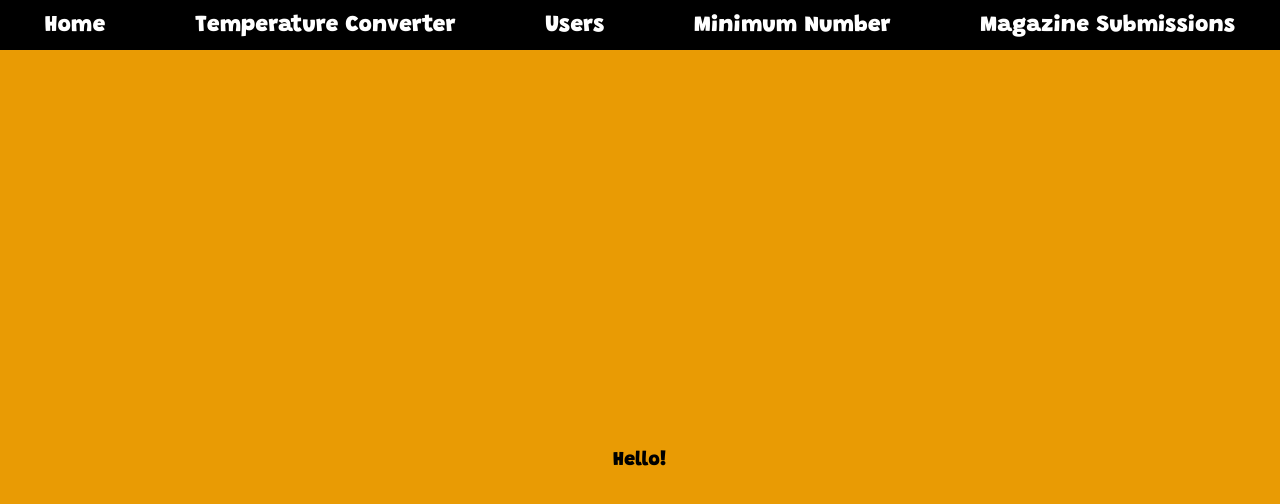
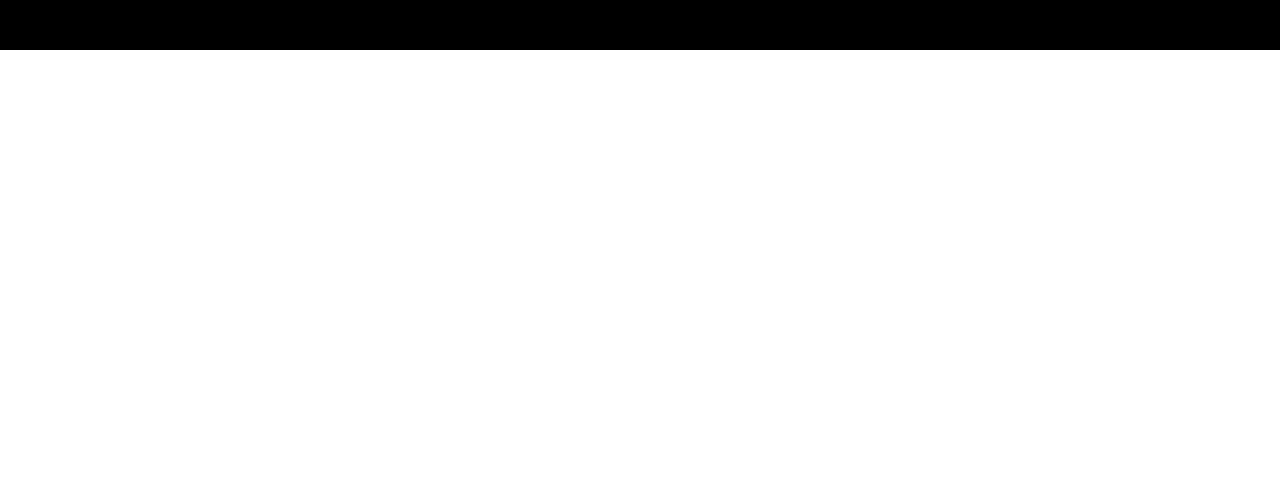
Before and after one commit to ValerieLoveland/frankenstein, a React (Create React App) app: page / in a window 1280 px wide. Shown: the top 504 px of the page. Built offline with nearby package versions, Linux system fonts and the light colour scheme.

Commit message:
Working on NavBar component

```diff
--- a/src/App.css
+++ b/src/App.css
@@ -1,4 +1,4 @@
-@import url("https://fonts.googleapis.com/css2?family=Grandstander:wght@900&display=swap");
+@import url("https://fonts.googleapis.com/css2?family=Source+Sans+Pro:wght@600&display=swap");
 
 main {
   min-height: 100vh;
@@ -42,5 +42,5 @@
 }
 
 body {
-  font-family: "Grandstander", cursive;
+  font-family: "Source Sans Pro", sans-serif;
 }
--- a/src/App.tsx
+++ b/src/App.tsx
@@ -1,5 +1,6 @@
 import React from "react";
 import { BrowserRouter as Router, Link, Route, Switch } from "react-router-dom";
+import { NavBar } from "./shared/NavBar";
 import "./App.css";
 import { MagazineSubmission } from "./MagazineSubmission/MagazineSubmission";
 import { MinimumNumber } from "./MinimumNumber/MinimumNumber";
@@ -8,10 +9,11 @@
 
 function App(this: any) {
   return (
-    <div className="App">
+    <NavBar>
+      <div>
         <Router>
-        <nav>
-          <ul className="nav-bar">
+          <div>
+            <ul>
               <li>
                 <Link to="/">Home</Link>
               </li>
@@ -29,7 +31,7 @@
               </li>
             </ul>
             <div style={{ height: "50px" }} />
-        </nav>
+          </div>
           <main>
             <Switch>
               <Route path="/temp-convert">
@@ -49,6 +51,7 @@
           </main>
         </Router>
       </div>
+    </NavBar>
   );
 }
 
--- /dev/null
+++ b/src/shared/NavBar.tsx
@@ -0,0 +1,28 @@
+import React from "react";
+
+export const NavBar: React.FC<NavBarProps> = (props) => {
+  return (
+    <div
+      style={{
+        backgroundColor: "black",
+        color: "white",
+        display: "flex",
+        justifyContent: "space-around",
+        marginTop: "0px",
+        position: "fixed",
+        width: "100%",
+        height: "50px",
+        alignItems: "center",
+        fontSize: "23px",
+        listStyleType: "none",
+        padding: "0",
+      }}
+    >
+      <ul style={{}}></ul>
+    </div>
+  );
+};
+
+interface NavBarProps {
+  title?: string;
+}
```
Also changed, not shown: 1 other file (tests, documents, lock files or other folders). Lines whose indentation alone changed are shown as unchanged.
